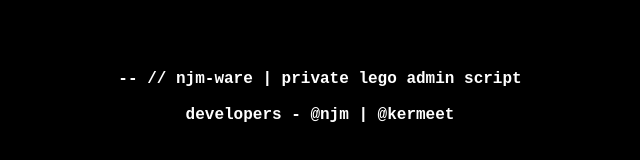
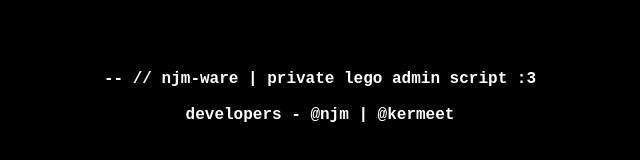
Before and after one commit to pepper828/njm-ware, a plain HTML site: page index.html in a window 1280 px wide. Shown: the part 294-454 px from the top of the page, without its empty margins (320-960 px from the left). Drawn offline with Linux system fonts and the light colour scheme.

Commit message:
Update index.html

```diff
--- a/index.html
+++ b/index.html
@@ -66,7 +66,7 @@ body {
 <body onload="document.body.style.opacity='1'">
 <div class=center>
 <pre>
--- // njm-ware | private lego admin script
+-- // njm-ware | private lego admin script :3
 
 developers - @njm | @kermeet
 
```
